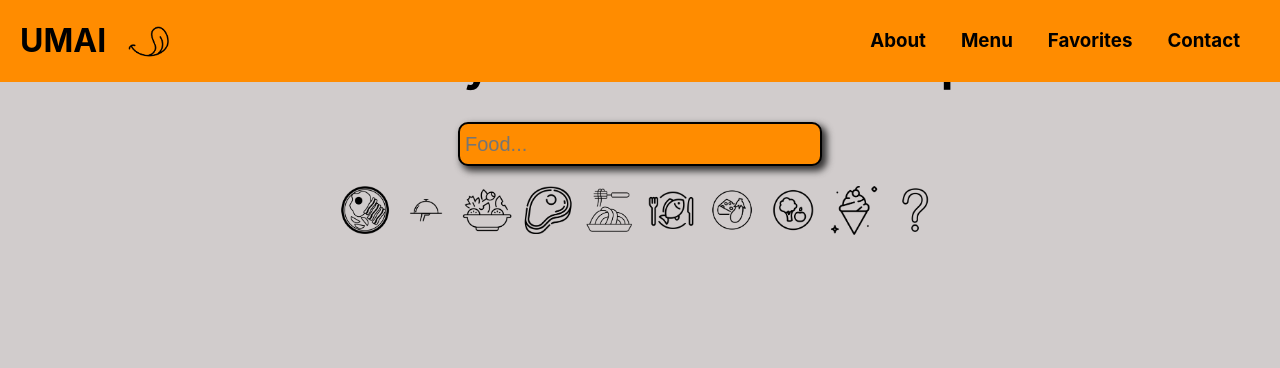
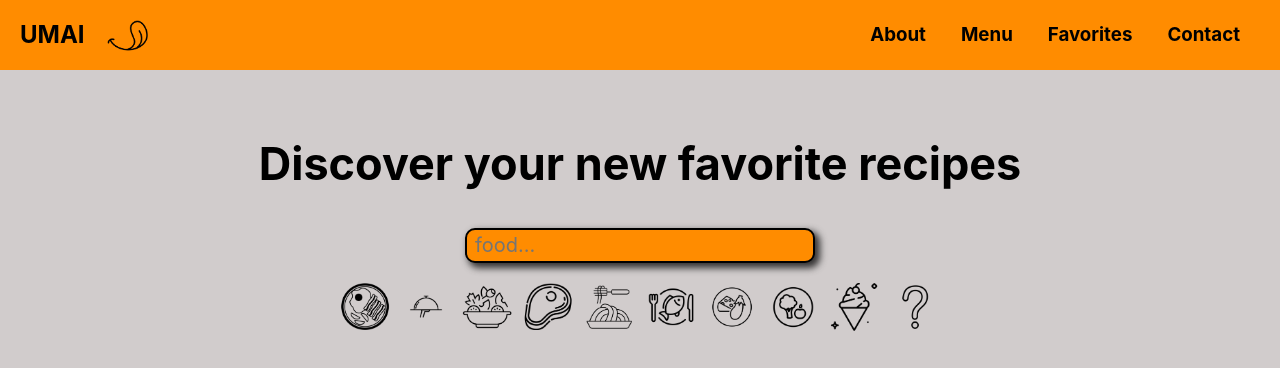
Before and after one commit to isaacach/umai, a React (Vite) app: page / in a window 1280 px wide. Shown: the top 368 px of the page. Built offline with nearby package versions, Linux system fonts and the light colour scheme.

Commit message:
added css rests and fixed old spacing

```diff
--- a/src/App.jsx
+++ b/src/App.jsx
@@ -1,4 +1,5 @@
 import { useState } from 'react';
+import './css/resets.css'
 import './css/App.css';
 import Nav from './components/Nav';
 import SearchBar from './components/SearchBar';
--- a/src/components/SearchBar.jsx
+++ b/src/components/SearchBar.jsx
@@ -28,7 +28,7 @@
           className="search-bar"
           onChange={handleChange}
           value={searchTerm}
-          placeholder="Food..."
+          placeholder="food..."
         />
         <div className="search-icons">
           <div className="icon-wrapper">
--- a/src/components/nav.jsx
+++ b/src/components/nav.jsx
@@ -3,7 +3,7 @@
 export default function Nav() {
 
   return (
-    <div className='container nav'>
+    <nav >
       <div className='row nav'>
         <div className='col nav'>
           <div className='logo nav'>
@@ -20,6 +20,6 @@
           </div>
         </div>
       </div>
-    </div>
+    </nav>
   )
 }
--- a/src/css/App.css
+++ b/src/css/App.css
@@ -14,7 +14,8 @@
   align-items: center;
 }
 
-.container {
+.container.main {
+  margin-top: 130px;
   display: flex;
   align-items: center;
   flex-direction: column;
@@ -54,9 +55,9 @@
 
 .search-bar {
   width: 350px;
-  height: 30px;
+  height: 35px;
   font-size: 20px;
-  padding: 5px;
+  padding: 8px;
   background-color: darkorange;
   outline: none;
   border: 2px solid black;
--- a/src/css/nav.css
+++ b/src/css/nav.css
@@ -1,9 +1,16 @@
+nav {
+  width: 100vw;
+  height: 70px;
+  position: fixed;
+  z-index: 999;
+  top: 0;
+  background: darkorange;
+}
+
 .row.nav {
-  justify-content: space-between;
+  display: flex;
   align-items: center;
-  background: darkorange;
-  position: fixed;
-  top: 0;
+  height: 100%;
 }
 
 .col.nav:first-child {
--- /dev/null
+++ b/src/css/resets.css
@@ -0,0 +1,46 @@
+/*
+  1. Use a more-intuitive box-sizing model.
+*/
+*, *::before, *::after {
+  box-sizing: border-box;
+}
+/*
+  2. Remove default margin
+*/
+* {
+  margin: 0;
+}
+/*
+  Typographic tweaks!
+  3. Add accessible line-height
+  4. Improve text rendering
+*/
+body {
+  line-height: 1.5;
+  -webkit-font-smoothing: antialiased;
+}
+/*
+  5. Improve media defaults
+*/
+img, picture, video, canvas, svg {
+  display: block;
+  max-width: 100%;
+}
+/*
+  6. Remove built-in form typography styles
+*/
+input, button, textarea, select {
+  font: inherit;
+}
+/*
+  7. Avoid text overflows
+*/
+p, h1, h2, h3, h4, h5, h6 {
+  overflow-wrap: break-word;
+}
+/*
+  8. Create a root stacking context
+*/
+#root, #__next {
+  isolation: isolate;
+}
```
